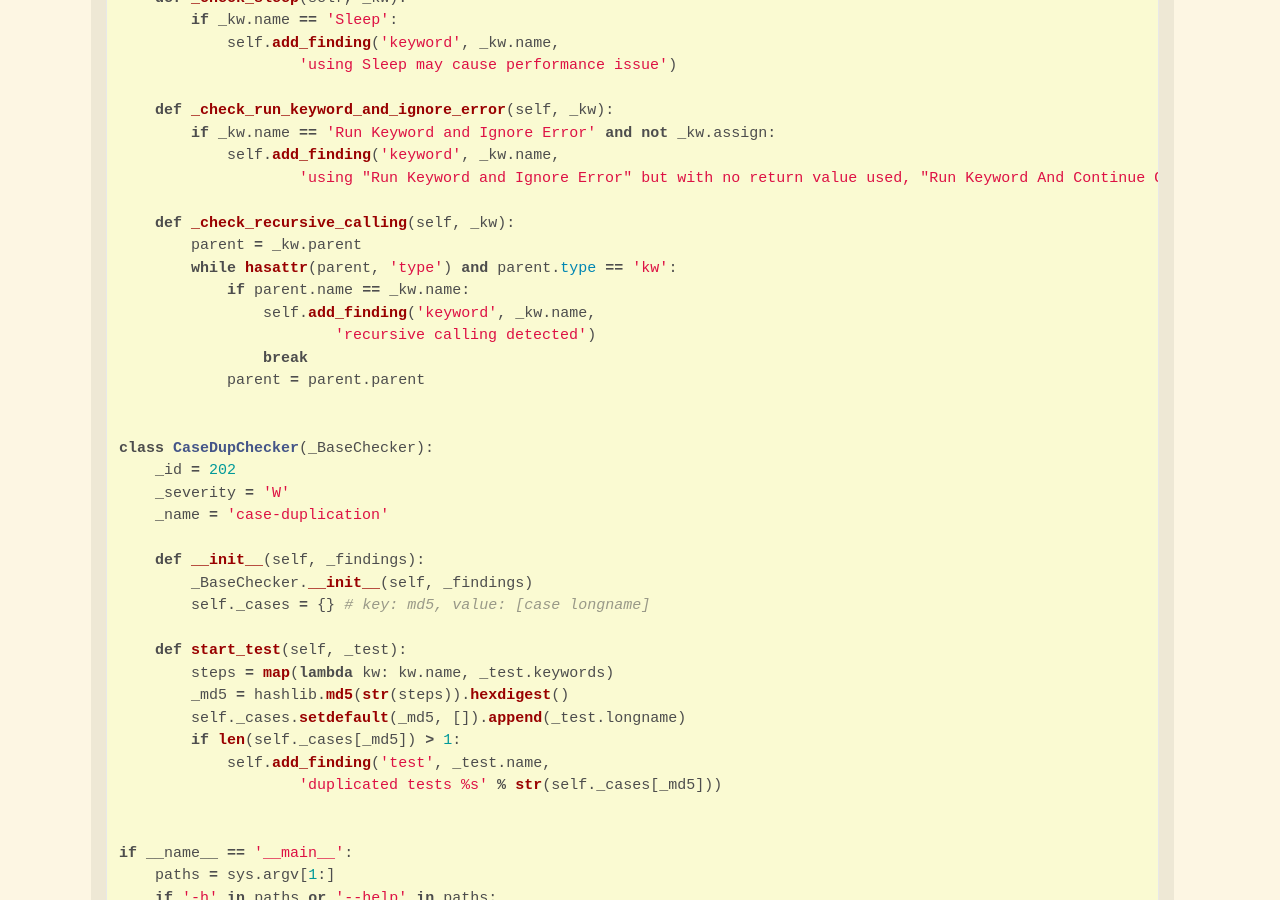
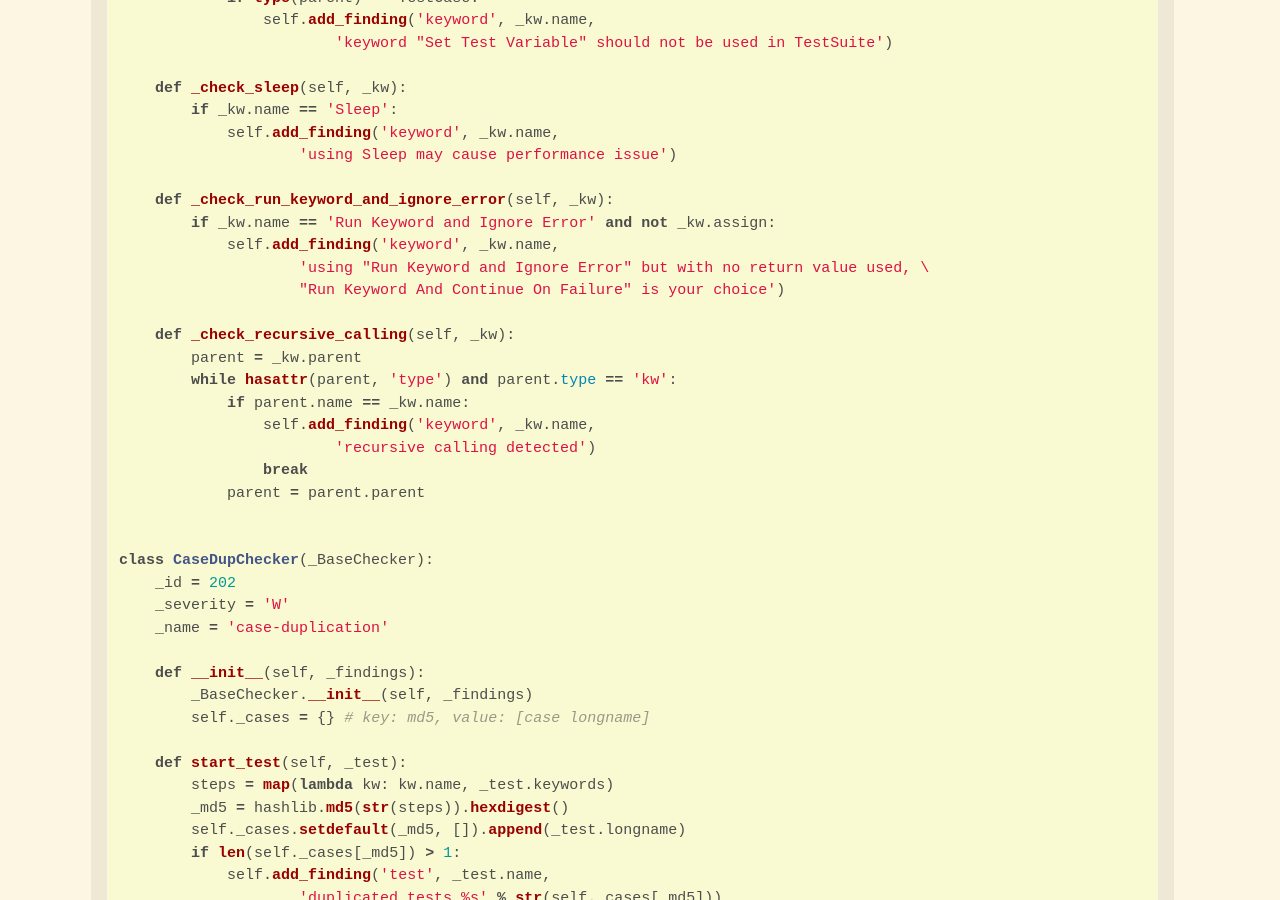
Before and after one commit to feiyuw/feiyuw.github.io, a Jekyll site: the page built from _posts/2015-05-27-do-static-analysis-on-robotframework-cases.md, in a window 1280 px wide and 900 px high, scrolled down 8971 px. Built offline with Jekyll 4.4.1, drawn with Linux system fonts in a browser that asks for light colours; nearby versions of some CDN libraries; comment, search, counter and statistics services are not loaded.

Commit message:
update one blog

```diff
--- a/_posts/2015-05-27-do-static-analysis-on-robotframework-cases.md
+++ b/_posts/2015-05-27-do-static-analysis-on-robotframework-cases.md
@@ -71,9 +71,13 @@
 '''
 A lint tool for robotframework cases, only one py file script.
 
-There is one lint tool for robotframework on github https://github.com/boakley/robotframework-lint, but it only support static analysis on plain text. We have many case in html format, and once more, the parsed robotframework suite also need to check. So I write this script here.
+There is one lint tool for robotframework on github https://github.com/boakley/robotframework-lint,
+but it only support static analysis on plain text.
+We have many case in html format, and once more, the parsed robotframework suite also need to check.
+So I write this script here.
 
-Robotframework best practices: http://becrtt01.china.nsn-net.net/cleancode/codingcookbook/blob/master/robotframework_best_practices.md
+Robotframework best practices:
+    http://becrtt01.china.nsn-net.net/cleancode/codingcookbook/blob/master/robotframework_best_practices.md
 
 Supported checking points:
 
@@ -404,7 +408,8 @@
     def _check_run_keyword_and_ignore_error(self, _kw):
         if _kw.name == 'Run Keyword and Ignore Error' and not _kw.assign:
             self.add_finding('keyword', _kw.name,
-                    'using "Run Keyword and Ignore Error" but with no return value used, "Run Keyword And Continue On Failure" is your choice')
+                    'using "Run Keyword and Ignore Error" but with no return value used, \
+                    "Run Keyword And Continue On Failure" is your choice')
 
     def _check_recursive_calling(self, _kw):
         parent = _kw.parent
```
